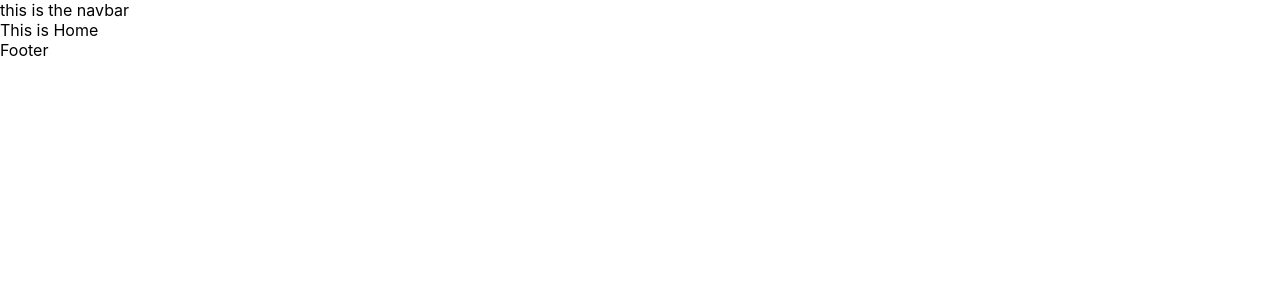
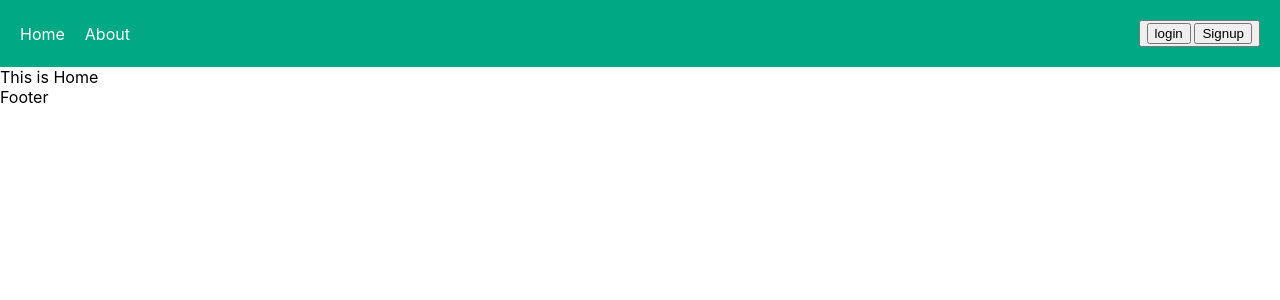
Before and after one commit to JAYMAKWANA2202/Chat-App, a React (Create React App) app: page /home in a window 1280 px wide. Shown: the top 300 px of the page. Built offline with nearby package versions, Linux system fonts and the light colour scheme.

Commit message:
nvabar is ready

```diff
--- a/src/App.js
+++ b/src/App.js
@@ -5,7 +5,9 @@ import Router from "./Utilities/Router";
 function App() {
   return (
     <div className="App">
-      <div className="herder-part">this is the navbar</div>
+      <div className="herder-part">
+        <Navbar />
+      </div>
       <div className="main-content">
         <Router />
       </div>
--- a/src/Component/Navbar/Navbar.js
+++ b/src/Component/Navbar/Navbar.js
@@ -1,10 +1,47 @@
 import React from "react";
 import { Link } from "react-router-dom";
+import styled from "styled-components";
 
-export default function Navbar() {
+const NavbarContainer = styled.div`
+  display: flex;
+  justify-content: space-between;
+  align-items: center;
+  background-color: #00a884;
+  padding: 20px;
+  box-shadow: 0 2px 8px rgba(0, 0, 0, 0.05);
+`;
+
+const NavLinks = styled.nav`
+  display: flex;
+  align-items: center;
+  @media (max-width: 768px) {
+    display: none;
+  }
+`;
+
+const NavLink = styled(Link)`
+  color: #fff;
+  margin-right: 20px;
+  text-decoration: none;
+  &:hover {
+    color: #666;
+  }
+`;
+
+const Form = styled.button``;
+
+const Navbar = () => {
   return (
-    <>
-      <div className="navbar"></div>
-    </>
+    <NavbarContainer>
+      <NavLinks>
+        <NavLink to="/home">Home</NavLink>
+        <NavLink to="/about">About</NavLink>
+      </NavLinks>
+      <Form>
+        <button>login</button> <button>Signup</button>
+      </Form>
+    </NavbarContainer>
   );
-}
+};
+
+export default Navbar;
```
